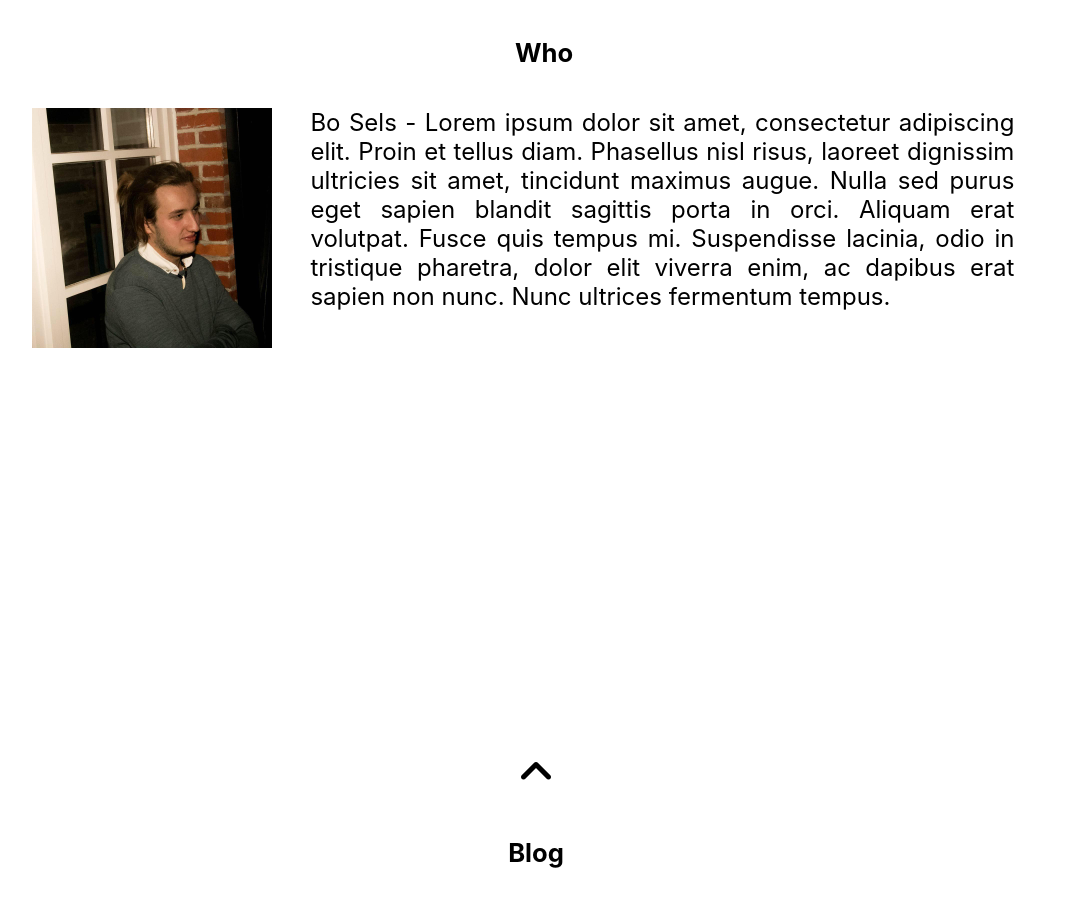
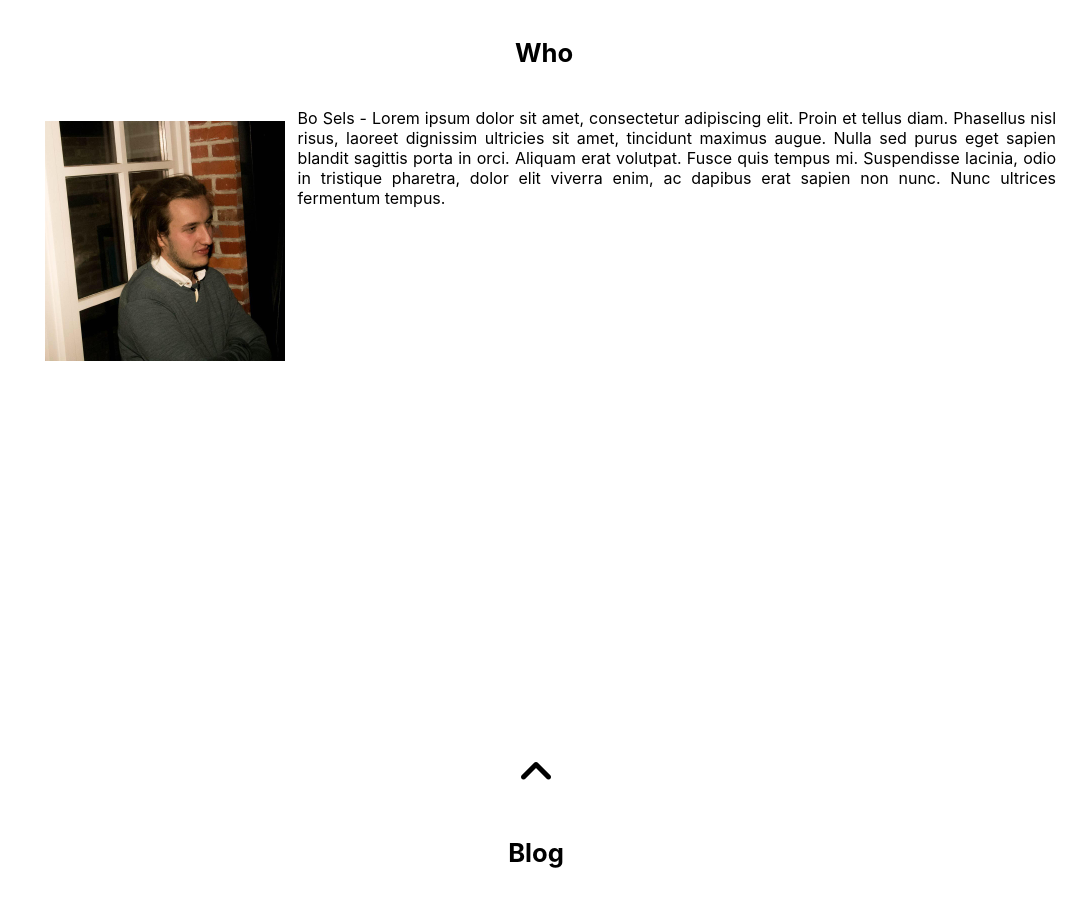
Before and after one commit to ErikLeClerq/Ingeblikt, a plain HTML site: page index.html in a window 1280 px wide. Shown: the part 2460-3366 px from the top of the page, without its empty margins (104-1191 px from the left). Drawn offline with Linux system fonts and the light colour scheme.

Commit message:
changed who overflow

```diff
--- a/css/stylesheet.css
+++ b/css/stylesheet.css
@@ -182,22 +182,23 @@ text-align: center;
 }
 #whoPicture img{
   max-height: 30vh;
-  width: auto;
-  float: left;
-  margin-right: 3vw;
+
+  margin: 1vw;
+
 }
 
 #whoContent{
-  float: left;
-  width: 55vw;
+
   text-align: justify;
   text-justify: inter-word;
-  max-height: 30vh;
-  font-size: 3vh;
-  overflow: auto;
+  font-size: 2vh;
+
 }
 
-
+#cardContainer{ width: 80vw;}
+#cardContainer img{
+  float: left;
+}
 
 .resp-container {
 
--- a/index.html
+++ b/index.html
@@ -54,7 +54,6 @@
                 <div id="whiteSpace"></div>
                 <div id="PageTitle">SoundCloud</div>
                 <div id="frame">
-
                     <div class="resp-container">
                     <iframe class="resp-iframe" src="https://w.soundcloud.com/player/?url=https%3A//api.soundcloud.com/users/503780838&color=%23ff5500&auto_play=false&hide_related=false&show_comments=true&show_user=true&show_reposts=false&show_teaser=tru" gesture="media"  allow="encrypted-media" allowfullscreen></iframe>
                     </div>
@@ -85,9 +84,11 @@
                         <div id="whiteSpace"></div>
                         <div id="PageTitle">Who</div>
                         <div id="frame">
+
+                            <div id="cardContainer">
                             <div id="whoPicture"><img src="./img/bo.jpg"></div>
                             <div id="whoContent">Bo Sels - Lorem ipsum dolor sit amet, consectetur adipiscing elit. Proin et tellus diam. Phasellus nisl risus, laoreet dignissim ultricies sit amet, tincidunt maximus augue. Nulla sed purus eget sapien blandit sagittis porta in orci. Aliquam erat volutpat. Fusce quis tempus mi. Suspendisse lacinia, odio in tristique pharetra, dolor elit viverra enim, ac dapibus erat sapien non nunc. Nunc ultrices fermentum tempus.</div>
-
+                            </div>
 
                         </div>
                          </div>
```
